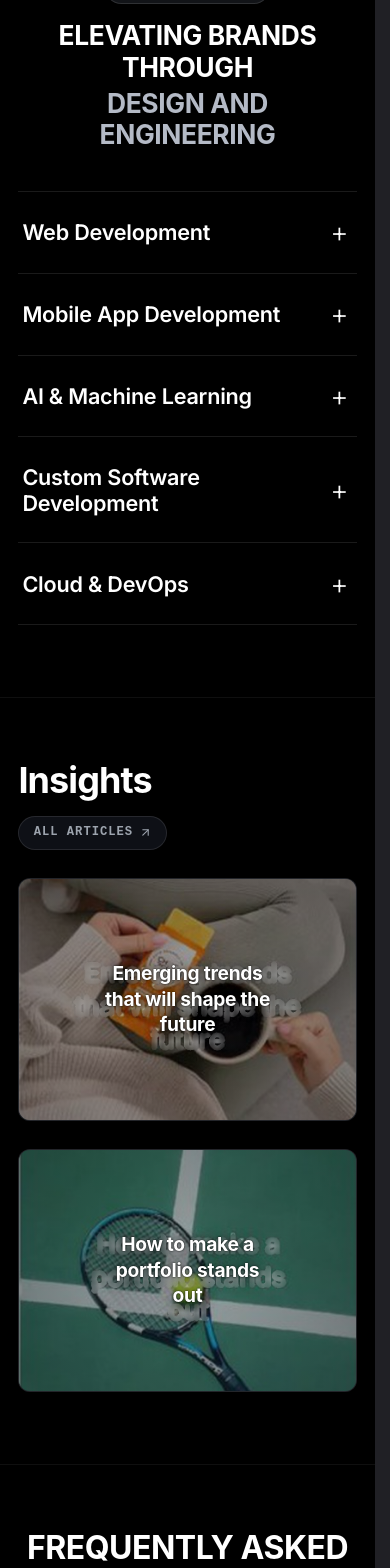
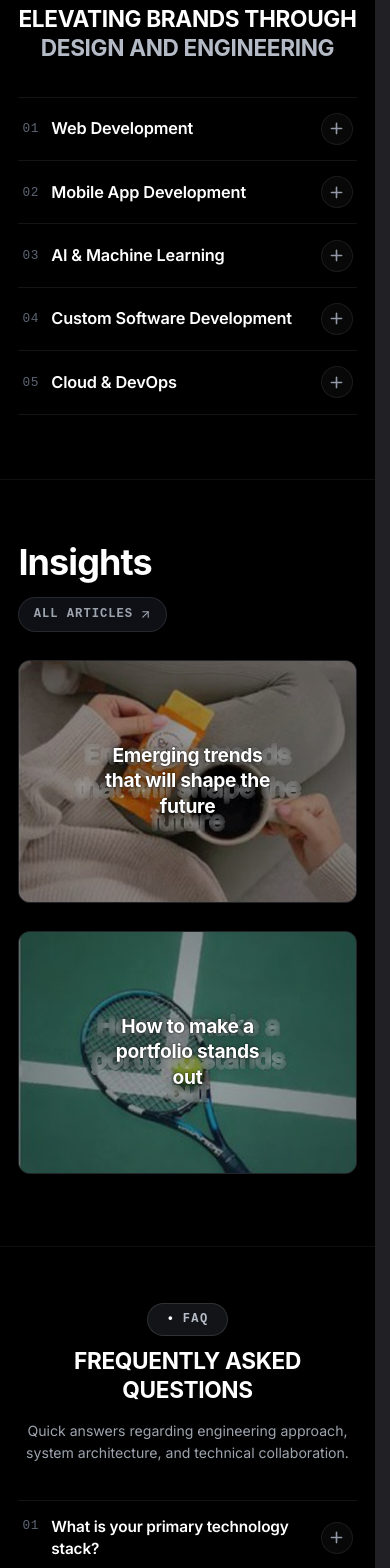
Before and after one commit to dilshandevxx/dilshan-personal-portfolio, a Next.js app: page / in a window 390 px wide. Shown: the part 3340-4908 px from the top of the page. Built offline with nearby package versions, Linux system fonts and the light colour scheme; a web font is replaced by a local one.

Commit message:
style(design): refine services and faq sections for clean, modern mobile and desktop experience

```diff
--- a/src/components/cover/sections/FaqSection.module.css
+++ b/src/components/cover/sections/FaqSection.module.css
@@ -1,25 +1,25 @@
 /* Frequently Asked Questions Section (Matching Reference Design) */
 .faqSection {
   background-color: #000000;
-  padding: 8.5rem 3.5rem 10rem;
+  padding: 7.5rem 3.5rem 8.5rem;
   border-top: 1px solid rgba(255, 255, 255, 0.06);
   position: relative;
 }
 
 @media (max-width: 900px) {
   .faqSection {
-    padding: 5.5rem 1.75rem 7rem;
+    padding: 5rem 1.75rem 5.5rem;
   }
 }
 
 @media (max-width: 640px) {
   .faqSection {
-    padding: 4rem 1.15rem 4.5rem;
+    padding: 3.5rem 1.15rem 4rem;
   }
 }
 
 .container {
-  max-width: 1040px;
+  max-width: 980px;
   margin: 0 auto;
 }
 
@@ -29,28 +29,67 @@
   flex-direction: column;
   align-items: center;
   text-align: center;
-  margin-bottom: 3.5rem;
+  margin-bottom: 3rem;
+  gap: 0.85rem;
 }
 
 @media (max-width: 768px) {
   .header {
-    margin-bottom: 2.5rem;
+    margin-bottom: 2.25rem;
+    gap: 0.75rem;
   }
+}
+
+/* Pill Badge: • FAQ */
+.badgeWrapper {
+  display: flex;
+  justify-content: center;
+}
+
+.pillBadge {
+  display: inline-flex;
+  align-items: center;
+  justify-content: center;
+  gap: 0.45rem;
+  padding: 0.38rem 1.15rem;
+  background-color: #121418;
+  color: #b8bec9;
+  border: 1px solid rgba(255, 255, 255, 0.12);
+  border-radius: 999px;
+  font-family: var(--font-mono, monospace);
+  font-size: 0.75rem;
+  font-weight: 600;
+  letter-spacing: 0.12em;
+  text-transform: uppercase;
+}
+
+.badgeDot {
+  color: #ffffff;
+  font-size: 0.8rem;
+  line-height: 1;
 }
 
 .title {
   display: flex;
   flex-direction: column;
   align-items: center;
-  gap: 0.25rem;
+  gap: 0.2rem;
   font-family: var(--font-display, "Outfit", -apple-system, sans-serif);
-  font-size: clamp(2rem, 3.2vw, 2.75rem);
+  font-size: clamp(1.6rem, 3.2vw, 2.35rem);
   font-weight: 700;
-  line-height: 1.2;
+  line-height: 1.18;
   letter-spacing: -0.015em;
   text-transform: uppercase;
   color: #ffffff;
   margin: 0;
+}
+
+@media (max-width: 640px) {
+  .title {
+    font-size: clamp(1.35rem, 5.8vw, 1.7rem);
+    line-height: 1.15;
+    gap: 0.15rem;
+  }
 }
 
 .titleLine {
@@ -60,100 +99,190 @@
 .subtitle {
   color: #9da4ae;
   font-family: var(--font-body, -apple-system, sans-serif);
-  font-size: 1.05rem;
-  line-height: 1.65;
-  max-width: 580px;
-  margin: 0.85rem 0 0;
+  font-size: 0.96rem;
+  line-height: 1.62;
+  max-width: 540px;
+  margin: 0.35rem auto 0;
   text-align: center;
+}
+
+@media (max-width: 640px) {
+  .subtitle {
+    font-size: 0.88rem;
+    line-height: 1.55;
+  }
 }
 
 /* Accordion List */
 .accordionList {
   display: flex;
   flex-direction: column;
-  border-top: 1px solid rgba(255, 255, 255, 0.1);
+  border-top: 1px solid rgba(255, 255, 255, 0.08);
   width: 100%;
 }
 
 .accordionItem {
-  border-bottom: 1px solid rgba(255, 255, 255, 0.1);
+  border-bottom: 1px solid rgba(255, 255, 255, 0.08);
+  transition: background-color 0.2s ease;
 }
 
-/* Row Trigger Button matching reference */
+.accordionItem:hover {
+  background-color: rgba(255, 255, 255, 0.012);
+}
+
+/* Row Trigger Button */
 .rowTrigger {
   width: 100%;
   display: flex;
   align-items: center;
   justify-content: space-between;
-  padding: 1.65rem 0.25rem;
+  padding: 1.25rem 0.5rem;
   background: transparent;
   border: none;
   color: #ffffff;
   cursor: pointer;
   text-align: left;
   transition: all 0.2s ease;
-  gap: 1.5rem;
+  gap: 1rem;
+}
+
+@media (max-width: 640px) {
+  .rowTrigger {
+    padding: 0.95rem 0.25rem;
+    gap: 0.75rem;
+  }
+}
+
+.titleGroup {
+  display: flex;
+  align-items: center;
+  gap: 1.15rem;
+  min-width: 0;
+}
+
+@media (max-width: 640px) {
+  .titleGroup {
+    gap: 0.75rem;
+    align-items: flex-start;
+  }
+}
+
+.itemIndex {
+  font-family: var(--font-mono, monospace);
+  font-size: 0.8rem;
+  font-weight: 500;
+  color: #5c6473;
+  letter-spacing: 0.06em;
+  flex-shrink: 0;
+  transition: color 0.2s ease;
+}
+
+@media (max-width: 640px) {
+  .itemIndex {
+    margin-top: 0.15rem;
+  }
+}
+
+.rowTrigger:hover .itemIndex {
+  color: #a4abb8;
+}
+
+.questionText {
+  font-family: var(--font-body, -apple-system, sans-serif);
+  font-size: clamp(1.02rem, 1.35vw, 1.2rem);
+  font-weight: 600;
+  letter-spacing: -0.01em;
+  color: #ffffff;
+  transition: color 0.2s ease, opacity 0.2s ease;
+  line-height: 1.4;
+}
+
+@media (max-width: 640px) {
+  .questionText {
+    font-size: 0.96rem;
+    line-height: 1.42;
+  }
 }
 
 .rowTrigger:hover .questionText {
   color: #ffffff;
-  opacity: 0.88;
+  opacity: 0.92;
 }
 
-.questionText {
-  font-family: var(--font-body, -apple-system, sans-serif);
-  font-size: clamp(1.22rem, 1.65vw, 1.48rem);
-  font-weight: 600;
-  letter-spacing: 0.015em;
-  text-transform: uppercase;
-  color: #ffffff;
-  transition: color 0.2s ease, opacity 0.2s ease;
-  line-height: 1.35;
+/* Minimalist Circular Cross Toggle Button */
+.iconButton {
+  width: 32px;
+  height: 32px;
+  border-radius: 999px;
+  background: rgba(255, 255, 255, 0.03);
+  border: 1px solid rgba(255, 255, 255, 0.08);
+  display: flex;
+  align-items: center;
+  justify-content: center;
+  color: #9299a6;
+  flex-shrink: 0;
+  transition: all 0.25s cubic-bezier(0.16, 1, 0.3, 1);
+  padding: 0;
 }
 
-.plusIcon {
-  font-family: var(--font-body, -apple-system, sans-serif);
-  font-size: 1.75rem;
-  font-weight: 300;
-  line-height: 1;
-  color: #ffffff;
-  display: inline-block;
-  transition: transform 0.3s cubic-bezier(0.16, 1, 0.3, 1), color 0.2s ease;
-  user-select: none;
-  flex-shrink: 0;
-  padding-right: 0.25rem;
-}
-
-.plusIconOpen {
-  transform: rotate(45deg);
+.rowTrigger:hover .iconButton {
+  background: rgba(255, 255, 255, 0.07);
+  border-color: rgba(255, 255, 255, 0.15);
   color: #ffffff;
 }
 
-/* Expanded Answer Wrapper */
+.iconButtonOpen {
+  transform: rotate(45deg);
+  background: rgba(255, 255, 255, 0.1);
+  border-color: rgba(255, 255, 255, 0.2);
+  color: #ffffff;
+}
+
+.svgCross {
+  transition: transform 0.2s ease;
+}
+
+/* Expanded Answer */
 .answerWrapper {
   overflow: hidden;
+}
+
+.answerInner {
+  padding: 0.2rem 0.5rem 1.85rem 2.15rem;
+}
+
+@media (max-width: 640px) {
+  .answerInner {
+    padding: 0.15rem 0.25rem 1.35rem 0;
+  }
 }
 
 .answerText {
   color: #9da4ae;
   font-family: var(--font-body, -apple-system, sans-serif);
-  font-size: 1.05rem;
-  line-height: 1.75;
+  font-size: 0.94rem;
+  line-height: 1.68;
   margin: 0;
-  padding: 0.25rem 0.25rem 2rem;
-  max-width: 860px;
+  max-width: 820px;
 }
 
-/* Bottom Contact Anchor matching reference */
+@media (max-width: 640px) {
+  .answerText {
+    font-size: 0.88rem;
+    line-height: 1.58;
+  }
+}
+
+/* Bottom Contact Callout */
 .bottomContact {
   display: flex;
   justify-content: center;
-  margin-top: 4.5rem;
+  margin-top: 3.5rem;
 }
 
 @media (max-width: 768px) {
   .bottomContact {
-    margin-top: 4rem;
+    margin-top: 2.75rem;
   }
 }
 
@@ -161,7 +290,7 @@
   display: inline-flex;
   flex-direction: column;
   align-items: center;
-  gap: 0.6rem;
+  gap: 0.45rem;
   text-decoration: none;
   cursor: pointer;
   transition: transform 0.25s ease;
@@ -174,31 +303,32 @@
 .contactBadge {
   display: inline-flex;
   align-items: center;
-  gap: 0.65rem;
+  gap: 0.55rem;
 }
 
 .dot {
-  width: 8px;
-  height: 8px;
+  width: 7px;
+  height: 7px;
   border-radius: 50%;
   background-color: #ffffff;
   display: inline-block;
   flex-shrink: 0;
+  box-shadow: 0 0 8px rgba(255, 255, 255, 0.5);
 }
 
 .contactLabel {
   color: #ffffff;
-  font-family: var(--font-body, -apple-system, sans-serif);
-  font-size: 0.95rem;
-  font-weight: 700;
-  letter-spacing: 0.16em;
+  font-family: var(--font-mono, monospace);
+  font-size: 0.78rem;
+  font-weight: 600;
+  letter-spacing: 0.12em;
   text-transform: uppercase;
 }
 
 .contactSub {
   color: #8b929d;
   font-family: var(--font-body, -apple-system, sans-serif);
-  font-size: 1rem;
+  font-size: 0.88rem;
   font-weight: 400;
   letter-spacing: -0.01em;
   transition: color 0.2s ease;
--- a/src/components/cover/sections/FaqSection.tsx
+++ b/src/components/cover/sections/FaqSection.tsx
@@ -14,31 +14,31 @@ interface FaqItem {
 const FAQ_ITEMS: FaqItem[] = [
   {
     id: "tech-stack",
-    question: "WHAT IS YOUR PRIMARY TECHNOLOGY STACK?",
+    question: "What is your primary technology stack?",
     answer:
       "My core stack centers on TypeScript, React 19, Next.js, and Node.js for frontend interfaces, paired with Go, Rust, and PostgreSQL for high-performance backends. On cloud and DevOps, I engineer on Kubernetes, Docker, and Terraform across AWS and GCP.",
   },
   {
     id: "architecture-approach",
-    question: "HOW DO YOU APPROACH A NEW PROJECT OR ARCHITECTURE?",
+    question: "How do you approach a new project or architecture?",
     answer:
       "I start from first principles: modeling domain constraints, data flow patterns, and real user requirements before writing code. Every system is architected for mathematical clarity, observable telemetry, and long-term maintainability without unnecessary dependencies.",
   },
   {
     id: "remote-collaboration",
-    question: "DO YOU WORK WITH REMOTE TEAMS ACROSS DIFFERENT TIME ZONES?",
+    question: "Do you work with remote teams across different time zones?",
     answer:
       "Yes. I work seamlessly with engineering teams, design agencies, and founders across North America, Europe, and Asia-Pacific through asynchronous documentation, clear RFCs, and focused synchronous checkpoints.",
   },
   {
     id: "high-throughput-scale",
-    question: "HOW DO YOU HANDLE HIGH-THROUGHPUT & DISTRIBUTED SCALE?",
+    question: "How do you handle high-throughput and distributed scale?",
     answer:
       "Through proven distributed patterns: partitioned event streaming with Apache Kafka, sub-millisecond in-memory caching with Redis, optimized connection pooling, horizontal autoscaling with Kubernetes, and end-to-end tracing with OpenTelemetry.",
   },
   {
     id: "booking-consultation",
-    question: "HOW DO I BOOK AN ARCHITECTURAL CONSULTATION OR BUILD?",
+    question: "How do I book an architectural consultation or build?",
     answer:
       "Simply reach out through the contact form below or email me directly at dilshan.devxx@gmail.com. We will schedule an initial technical deep-dive to review your system roadmap, timeline, and delivery milestones.",
   },
@@ -56,19 +56,25 @@ export default function FaqSection() {
       <div className={styles.container}>
         {/* Header matching reference */}
         <div className={styles.header}>
+          <div className={styles.badgeWrapper}>
+            <span className={styles.pillBadge}>
+              <span className={styles.badgeDot}>•</span> FAQ
+            </span>
+          </div>
           <h2 className={styles.title}>
             <span className={styles.titleLine}>FREQUENTLY ASKED</span>
             <span className={styles.titleLine}>QUESTIONS</span>
           </h2>
           <p className={styles.subtitle}>
-            Here are some quick answers. If you have other questions, just reach out &mdash; I&apos;d love to help.
+            Quick answers regarding engineering approach, system architecture, and technical collaboration.
           </p>
         </div>
 
         {/* Accordion List */}
         <div className={styles.accordionList}>
-          {FAQ_ITEMS.map((item) => {
+          {FAQ_ITEMS.map((item, index) => {
             const isOpen = openId === item.id;
+            const indexStr = String(index + 1).padStart(2, "0");
             return (
               <div key={item.id} className={styles.accordionItem}>
                 <button
@@ -77,12 +83,29 @@ export default function FaqSection() {
                   className={styles.rowTrigger}
                   aria-expanded={isOpen}
                 >
-                  <span className={styles.questionText}>{item.question}</span>
+                  <div className={styles.titleGroup}>
+                    <span className={styles.itemIndex}>{indexStr}</span>
+                    <span className={styles.questionText}>{item.question}</span>
+                  </div>
                   <span
-                    className={`${styles.plusIcon} ${isOpen ? styles.plusIconOpen : ""}`}
+                    className={`${styles.iconButton} ${isOpen ? styles.iconButtonOpen : ""}`}
                     aria-hidden="true"
                   >
-                    +
+                    <svg
+                      width="13"
+                      height="13"
+                      viewBox="0 0 14 14"
+                      fill="none"
+                      xmlns="http://www.w3.org/2000/svg"
+                      className={styles.svgCross}
+                    >
+                      <path
+                        d="M7 1.5V12.5M1.5 7H12.5"
+                        stroke="currentColor"
+                        strokeWidth="1.75"
+                        strokeLinecap="round"
+                      />
+                    </svg>
                   </span>
                 </button>
 
@@ -93,10 +116,12 @@ export default function FaqSection() {
                       initial={{ height: 0, opacity: 0 }}
                       animate={{ height: "auto", opacity: 1 }}
                       exit={{ height: 0, opacity: 0 }}
-                      transition={{ duration: 0.35, ease: [0.16, 1, 0.3, 1] }}
+                      transition={{ duration: 0.32, ease: [0.16, 1, 0.3, 1] }}
                       className={styles.answerWrapper}
                     >
-                      <p className={styles.answerText}>{item.answer}</p>
+                      <div className={styles.answerInner}>
+                        <p className={styles.answerText}>{item.answer}</p>
+                      </div>
                     </motion.div>
                   )}
                 </AnimatePresence>
@@ -110,9 +135,9 @@ export default function FaqSection() {
           <Link href="#contact" className={styles.contactLink}>
             <div className={styles.contactBadge}>
               <span className={styles.dot} aria-hidden="true" />
-              <span className={styles.contactLabel}>CONTACT ME</span>
+              <span className={styles.contactLabel}>HAVE A DIFFERENT QUESTION?</span>
             </div>
-            <span className={styles.contactSub}>For more question</span>
+            <span className={styles.contactSub}>Get in touch directly &rarr;</span>
           </Link>
         </div>
       </div>
--- a/src/components/cover/sections/SkillsGrid.module.css
+++ b/src/components/cover/sections/SkillsGrid.module.css
@@ -1,25 +1,25 @@
 /* Accordion Skills Section (Matching Reference Design) */
 .skillsSection {
   background-color: #000000;
-  padding: 8.5rem 3.5rem 9.5rem;
+  padding: 7.5rem 3.5rem 8.5rem;
   border-top: 1px solid rgba(255, 255, 255, 0.06);
   position: relative;
 }
 
 @media (max-width: 900px) {
   .skillsSection {
-    padding: 5.5rem 1.75rem 6.5rem;
+    padding: 5rem 1.75rem 5.5rem;
   }
 }
 
 @media (max-width: 640px) {
   .skillsSection {
-    padding: 4rem 1.15rem 4.5rem;
+    padding: 3.5rem 1.15rem 4rem;
   }
 }
 
 .container {
-  max-width: 1040px;
+  max-width: 980px;
   margin: 0 auto;
 }
 
@@ -29,13 +29,14 @@
   flex-direction: column;
   align-items: center;
   text-align: center;
-  margin-bottom: 3.5rem;
-  gap: 1rem;
+  margin-bottom: 3rem;
+  gap: 0.85rem;
 }
 
 @media (max-width: 768px) {
   .header {
-    margin-bottom: 2.5rem;
+    margin-bottom: 2.25rem;
+    gap: 0.75rem;
   }
 }
 
@@ -50,13 +51,13 @@
   align-items: center;
   justify-content: center;
   gap: 0.45rem;
-  padding: 0.42rem 1.25rem;
+  padding: 0.38rem 1.15rem;
   background-color: #121418;
   color: #b8bec9;
   border: 1px solid rgba(255, 255, 255, 0.12);
   border-radius: 999px;
   font-family: var(--font-mono, monospace);
-  font-size: 0.78rem;
+  font-size: 0.75rem;
   font-weight: 600;
   letter-spacing: 0.12em;
   text-transform: uppercase;
@@ -64,7 +65,7 @@
 
 .badgeDot {
   color: #ffffff;
-  font-size: 0.85rem;
+  font-size: 0.8rem;
   line-height: 1;
 }
 
@@ -73,14 +74,22 @@
   display: flex;
   flex-direction: column;
   align-items: center;
-  gap: 0.25rem;
+  gap: 0.2rem;
   font-family: var(--font-display, "Outfit", -apple-system, sans-serif);
-  font-size: clamp(1.65rem, 5vw, 2.75rem);
+  font-size: clamp(1.6rem, 3.2vw, 2.35rem);
   font-weight: 700;
-  line-height: 1.2;
+  line-height: 1.18;
   letter-spacing: -0.015em;
   text-transform: uppercase;
   margin: 0;
+}
+
+@media (max-width: 640px) {
+  .headline {
+    font-size: clamp(1.35rem, 5.8vw, 1.7rem);
+    line-height: 1.15;
+    gap: 0.15rem;
+  }
 }
 
 .headlineTop {
@@ -95,59 +104,121 @@
 .accordionList {
   display: flex;
   flex-direction: column;
-  border-top: 1px solid rgba(255, 255, 255, 0.1);
+  border-top: 1px solid rgba(255, 255, 255, 0.08);
   width: 100%;
 }
 
 .accordionItem {
-  border-bottom: 1px solid rgba(255, 255, 255, 0.1);
+  border-bottom: 1px solid rgba(255, 255, 255, 0.08);
+  transition: background-color 0.2s ease;
 }
 
-/* Row Trigger Button matching reference */
+.accordionItem:hover {
+  background-color: rgba(255, 255, 255, 0.012);
+}
+
+/* Row Trigger Button */
 .rowTrigger {
   width: 100%;
   display: flex;
   align-items: center;
   justify-content: space-between;
-  padding: 1.65rem 0.25rem;
+  padding: 1.25rem 0.5rem;
   background: transparent;
   border: none;
   color: #ffffff;
   cursor: pointer;
   text-align: left;
   transition: all 0.2s ease;
+  gap: 1rem;
+}
+
+@media (max-width: 640px) {
+  .rowTrigger {
+    padding: 0.95rem 0.25rem;
+    gap: 0.75rem;
+  }
+}
+
+.titleGroup {
+  display: flex;
+  align-items: center;
+  gap: 1.15rem;
+  min-width: 0;
+}
+
+@media (max-width: 640px) {
+  .titleGroup {
+    gap: 0.75rem;
+  }
+}
+
+.itemIndex {
+  font-family: var(--font-mono, monospace);
+  font-size: 0.8rem;
+  font-weight: 500;
+  color: #5c6473;
+  letter-spacing: 0.06em;
+  flex-shrink: 0;
+  transition: color 0.2s ease;
+}
+
+.rowTrigger:hover .itemIndex {
+  color: #a4abb8;
+}
+
+.itemTitle {
+  font-family: var(--font-body, -apple-system, sans-serif);
+  font-size: clamp(1.08rem, 1.45vw, 1.35rem);
+  font-weight: 600;
+  letter-spacing: -0.01em;
+  color: #ffffff;
+  transition: color 0.2s ease, opacity 0.2s ease;
+  line-height: 1.3;
+}
+
+@media (max-width: 640px) {
+  .itemTitle {
+    font-size: 1.02rem;
+  }
 }
 
 .rowTrigger:hover .itemTitle {
   color: #ffffff;
-  opacity: 0.88;
+  opacity: 0.92;
 }
 
-.itemTitle {
-  font-family: var(--font-body, -apple-system, sans-serif);
-  font-size: clamp(1.35rem, 1.85vw, 1.65rem);
-  font-weight: 600;
-  letter-spacing: -0.01em;
-  color: #ffffff;
-  transition: color 0.2s ease, opacity 0.2s ease;
+/* Minimalist Circular Cross Toggle Button */
+.iconButton {
+  width: 32px;
+  height: 32px;
+  border-radius: 999px;
+  background: rgba(255, 255, 255, 0.03);
+  border: 1px solid rgba(255, 255, 255, 0.08);
+  display: flex;
+  align-items: center;
+  justify-content: center;
+  color: #9299a6;
+  flex-shrink: 0;
+  transition: all 0.25s cubic-bezier(0.16, 1, 0.3, 1);
+  padding: 0;
 }
 
-.plusIcon {
-  font-family: var(--font-body, -apple-system, sans-serif);
-  font-size: 1.75rem;
-  font-weight: 300;
-  line-height: 1;
+.rowTrigger:hover .iconButton {
+  background: rgba(255, 255, 255, 0.07);
+  border-color: rgba(255, 255, 255, 0.15);
   color: #ffffff;
-  display: inline-block;
-  transition: transform 0.3s cubic-bezier(0.16, 1, 0.3, 1), color 0.2s ease;
-  user-select: none;
-  padding-right: 0.25rem;
-  flex-shrink: 0;
 }
 
-.plusIconOpen {
+.iconButtonOpen {
   transform: rotate(45deg);
+  background: rgba(255, 255, 255, 0.1);
+  border-color: rgba(255, 255, 255, 0.2);
   color: #ffffff;
+}
+
+.svgCross {
+  transition: transform 0.2s ease;
 }
 
 /* Expanded Content */
@@ -157,21 +228,21 @@
 
 .expandedContent {
   display: grid;
-  grid-template-columns: 320px 1fr;
-  gap: 3.5rem;
-  padding: 0.85rem 0.5rem 3.5rem;
+  grid-template-columns: 280px 1fr;
+  gap: 2.5rem;
+  padding: 0.5rem 0.5rem 2.25rem;
   align-items: center;
 }
 
-@media (max-width: 860px) {
+@media (max-width: 820px) {
   .expandedContent {
     grid-template-columns: 1fr;
-    gap: 2rem;
-    padding-bottom: 2.5rem;
+    gap: 1.25rem;
+    padding: 0.35rem 0.25rem 1.75rem;
   }
 }
 
-/* Image Column with STRICT SQUARE CORNERS */
+/* Image Column */
 .imageCol {
   width: 100%;
 }
@@ -180,58 +251,75 @@
   position: relative;
   width: 100%;
   aspect-ratio: 16 / 10;
-  border-radius: 0; /* STRICTLY SQUARE */
   overflow: hidden;
-  background-color: #14171c;
+  background-color: #121418;
   border: 1px solid rgba(255, 255, 255, 0.08);
+}
+
+@media (max-width: 640px) {
+  .imageFrame {
+    aspect-ratio: 16 / 9;
+    max-height: 200px;
+  }
 }
 
 .detailImage {
   object-fit: cover;
-  border-radius: 0; /* SQUARE */
 }
 
 /* Text Column */
 .textCol {
   display: flex;
   flex-direction: column;
-  gap: 1.15rem;
+  gap: 0.75rem;
 }
 
 .detailSubtitle {
   color: #ffffff;
   font-family: var(--font-body, -apple-system, sans-serif);
-  font-size: 1.28rem;
+  font-size: 1.1rem;
   font-weight: 600;
   letter-spacing: -0.01em;
   margin: 0;
 }
 
+@media (max-width: 640px) {
+  .detailSubtitle {
+    font-size: 0.98rem;
+  }
+}
+
 .detailDescription {
-  color: #9da4ae;
+  color: #9aa2ad;
   font-family: var(--font-body, -apple-system, sans-serif);
-  font-size: 1.05rem;
-  line-height: 1.72;
+  font-size: 0.94rem;
+  line-height: 1.65;
   margin: 0;
   max-width: 640px;
 }
 
-/* Tag List with STRICT SQUARE CORNERS */
+@media (max-width: 640px) {
+  .detailDescription {
+    font-size: 0.88rem;
+    line-height: 1.58;
+  }
+}
+
+/* Tag List */
 .tagList {
   display: flex;
   flex-wrap: wrap;
-  gap: 0.65rem;
-  margin-top: 0.5rem;
+  gap: 0.45rem;
+  margin-top: 0.4rem;
 }
 
 .tagItem {
-  color: #b0b7c3;
+  color: #9ea5b3;
   font-family: var(--font-mono, monospace);
-  font-size: 0.85rem;
+  font-size: 0.72rem;
   font-weight: 600;
   letter-spacing: 0.05em;
-  padding: 0.38rem 0.8rem;
-  background: rgba(255, 255, 255, 0.04);
-  border: 1px solid rgba(255, 255, 255, 0.09);
-  border-radius: 0; /* STRICTLY SQUARE */
+  padding: 0.28rem 0.62rem;
+  background: rgba(255, 255, 255, 0.035);
+  border: 1px solid rgba(255, 255, 255, 0.075);
 }
--- a/src/components/cover/sections/SkillsGrid.tsx
+++ b/src/components/cover/sections/SkillsGrid.tsx
@@ -87,8 +87,9 @@ export default function SkillsGrid() {
 
         {/* Accordion List matching the user reference */}
         <div className={styles.accordionList}>
-          {SKILL_ITEMS.map((item) => {
+          {SKILL_ITEMS.map((item, index) => {
             const isOpen = openId === item.id;
+            const indexStr = String(index + 1).padStart(2, "0");
             return (
               <div key={item.id} className={styles.accordionItem}>
                 {/* Accordion Row Trigger */}
@@ -98,16 +99,33 @@ export default function SkillsGrid() {
                   className={styles.rowTrigger}
                   aria-expanded={isOpen}
                 >
-                  <span className={styles.itemTitle}>{item.name}</span>
+                  <div className={styles.titleGroup}>
+                    <span className={styles.itemIndex}>{indexStr}</span>
+                    <span className={styles.itemTitle}>{item.name}</span>
+                  </div>
                   <span
-                    className={`${styles.plusIcon} ${isOpen ? styles.plusIconOpen : ""}`}
+                    className={`${styles.iconButton} ${isOpen ? styles.iconButtonOpen : ""}`}
                     aria-hidden="true"
                   >
-                    +
+                    <svg
+                      width="13"
+                      height="13"
+                      viewBox="0 0 14 14"
+                      fill="none"
+                      xmlns="http://www.w3.org/2000/svg"
+                      className={styles.svgCross}
+                    >
+                      <path
+                        d="M7 1.5V12.5M1.5 7H12.5"
+                        stroke="currentColor"
+                        strokeWidth="1.75"
+                        strokeLinecap="round"
+                      />
+                    </svg>
                   </span>
                 </button>
 
-                {/* Expanded Details matching current design with SQUARE corners */}
+                {/* Expanded Details */}
                 <AnimatePresence initial={false}>
                   {isOpen && (
                     <motion.div
@@ -115,18 +133,18 @@ export default function SkillsGrid() {
                       initial={{ height: 0, opacity: 0 }}
                       animate={{ height: "auto", opacity: 1 }}
                       exit={{ height: 0, opacity: 0 }}
-                      transition={{ duration: 0.35, ease: [0.16, 1, 0.3, 1] }}
+                      transition={{ duration: 0.32, ease: [0.16, 1, 0.3, 1] }}
                       className={styles.expandedContentWrapper}
                     >
                       <div className={styles.expandedContent}>
-                        {/* Square Image Thumbnail */}
+                        {/* Image Thumbnail */}
                         <div className={styles.imageCol}>
                           <div className={styles.imageFrame}>
                             <Image
                               src={item.image}
                               alt={item.name}
                               fill
-                              sizes="(max-width: 768px) 100vw, 360px"
+                              sizes="(max-width: 768px) 100vw, 320px"
                               className={styles.detailImage}
                             />
                           </div>
```
